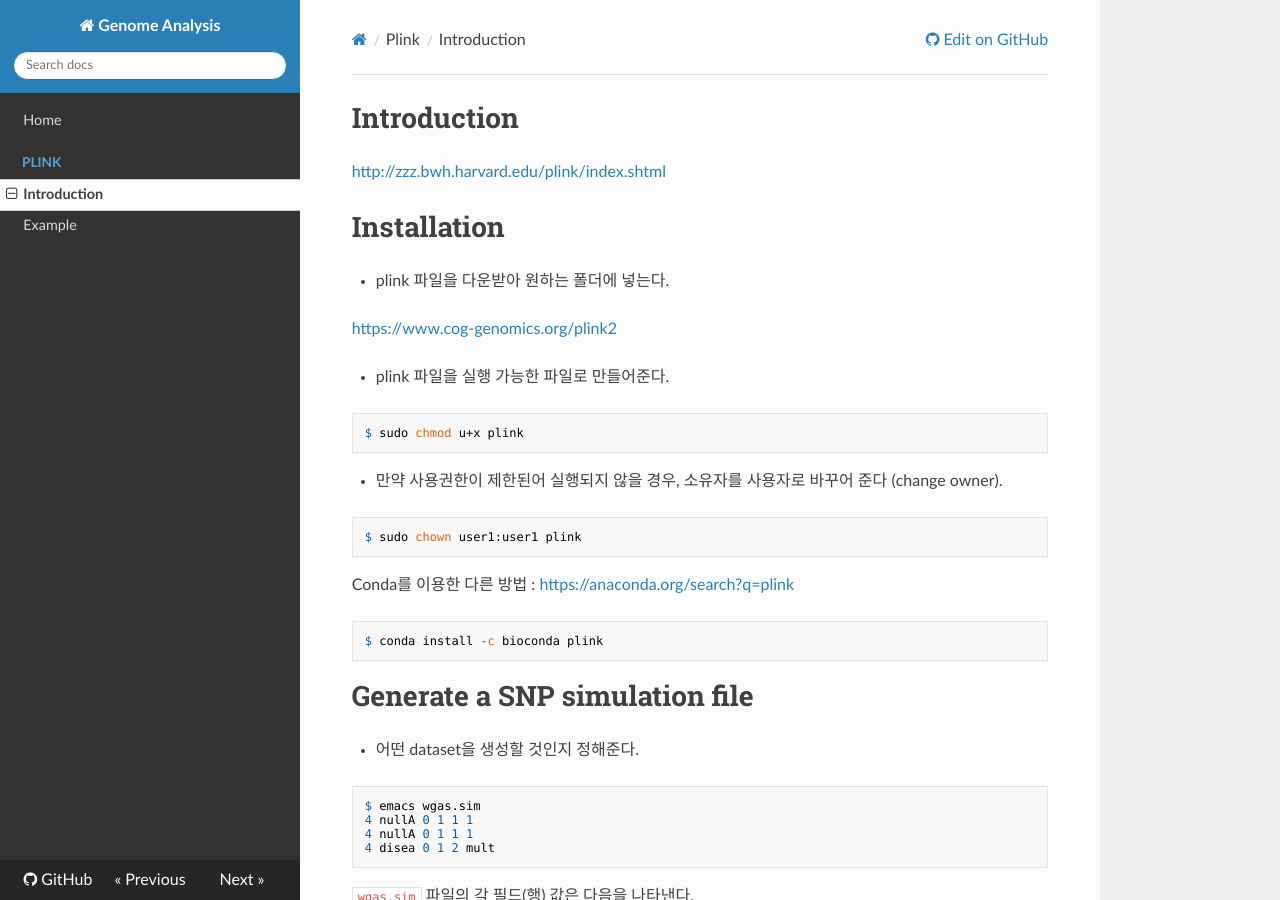
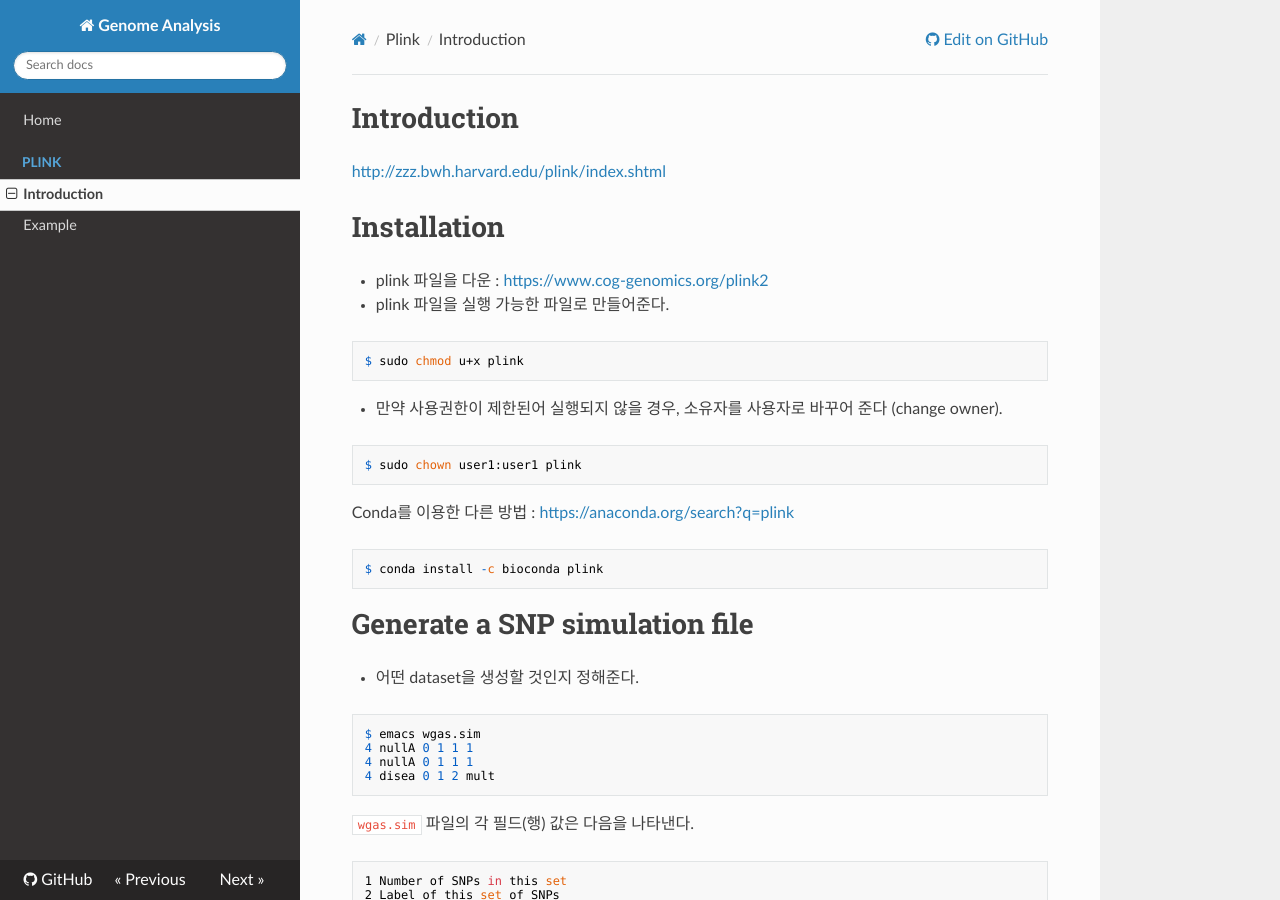
Before and after one commit to WonyoungCho/plink, an MkDocs documentation site: the page built from docs/plink_int.md, in a window 1280 px wide and 900 px high. Built offline with MkDocs 1.6.1, drawn with Linux system fonts in a browser that asks for light colours; nearby versions of some CDN libraries; old or Windows-style settings are respelled for this version of MkDocs.

Commit message:
Update plink_int.md

````diff
--- a/docs/plink_int.md
+++ b/docs/plink_int.md
@@ -4,9 +4,7 @@
 
 # Installation
 
-- plink 파일을 다운받아 원하는 폴더에 넣는다.
-
-<a href="https://www.cog-genomics.org/plink2" target="_blank"> https://www.cog-genomics.org/plink2 </a>
+- plink 파일을 다운 : <a href="https://www.cog-genomics.org/plink2" target="_blank"> https://www.cog-genomics.org/plink2 </a>
 
 - plink 파일을 실행 가능한 파일로 만들어준다.
 ```
````
